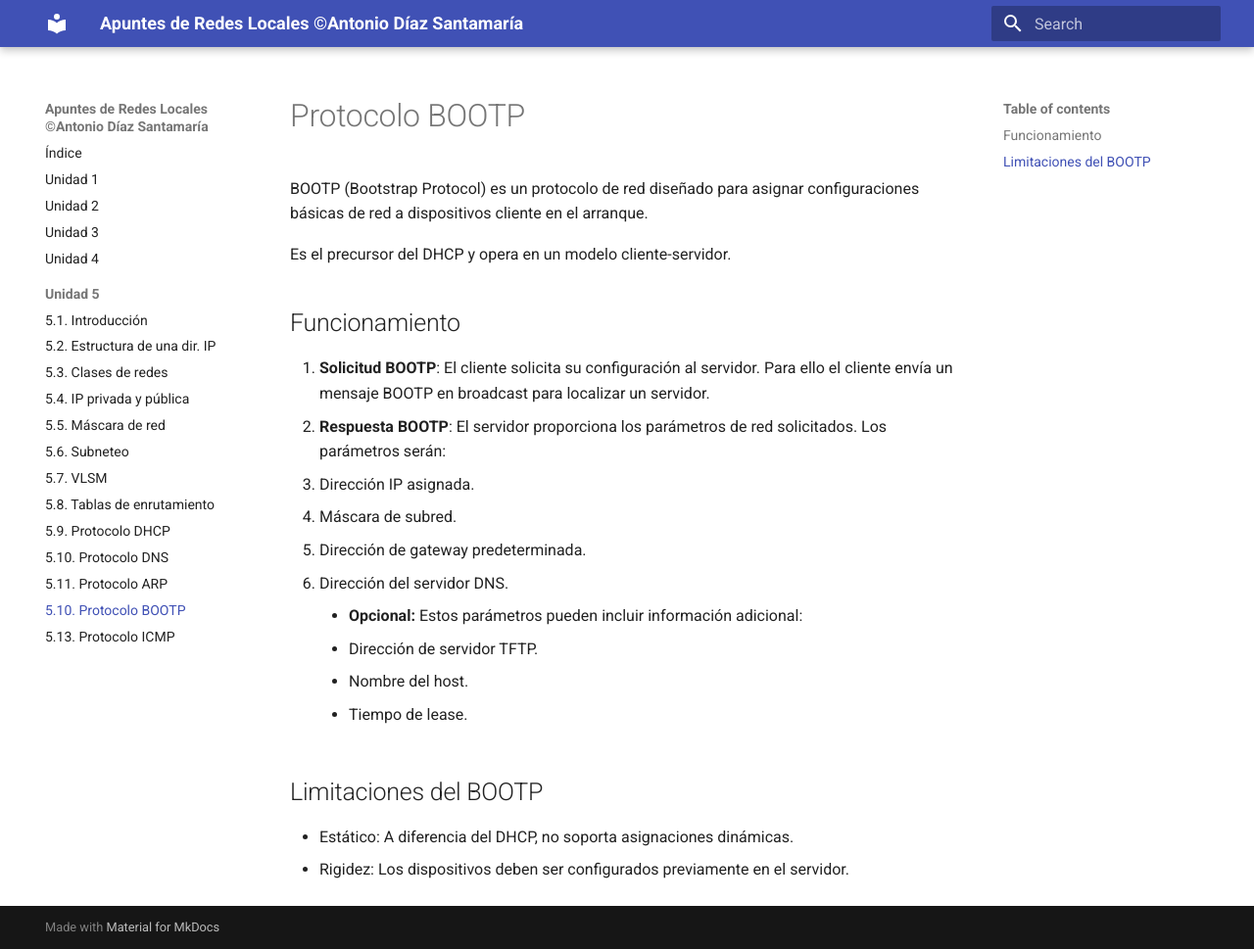
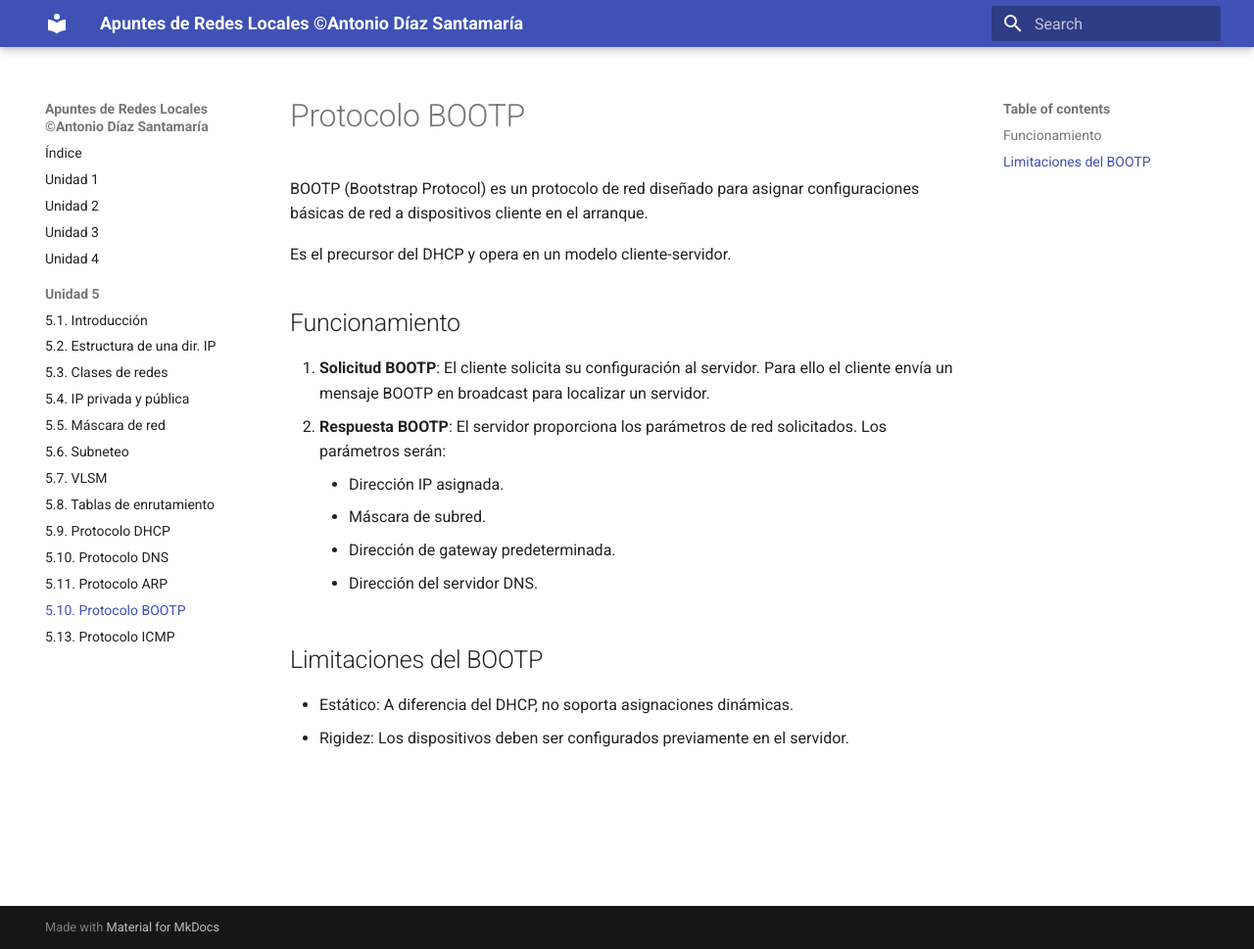
Before and after one commit to antdiasan/RedesApuntes, an MkDocs documentation site: the page built from docs/u05/u05_Prot04.md, in a window 1280 px wide and 969 px high. Shown: the whole window at 98% size. Built offline with MkDocs 1.6.1 and Material for MkDocs 9.7.7, drawn with Linux system fonts in a browser that asks for light colours.

Commit message:
Update u05_Prot04.md

```diff
--- a/docs/u05/u05_Prot04.md
+++ b/docs/u05/u05_Prot04.md
@@ -8,15 +8,10 @@ Es el precursor del DHCP y opera en un modelo cliente-servidor.
 
 1. **Solicitud BOOTP**: El cliente solicita su configuración al servidor. Para ello el cliente envía un mensaje BOOTP en broadcast para localizar un servidor.
 2. **Respuesta BOOTP**: El servidor proporciona los parámetros de red solicitados. Los parámetros serán:
-   - Dirección IP asignada.
-   - Máscara de subred.
-   - Dirección de gateway predeterminada.
-   - Dirección del servidor DNS.
-     - **Opcional:** Estos parámetros pueden incluir información adicional:
-       - Dirección de servidor TFTP.
-       - Nombre del host.
-       - Tiempo de lease.
-
+     - Dirección IP asignada.
+     - Máscara de subred.
+     - Dirección de gateway predeterminada.
+     - Dirección del servidor DNS.
 
 
 ## Limitaciones del BOOTP
```
